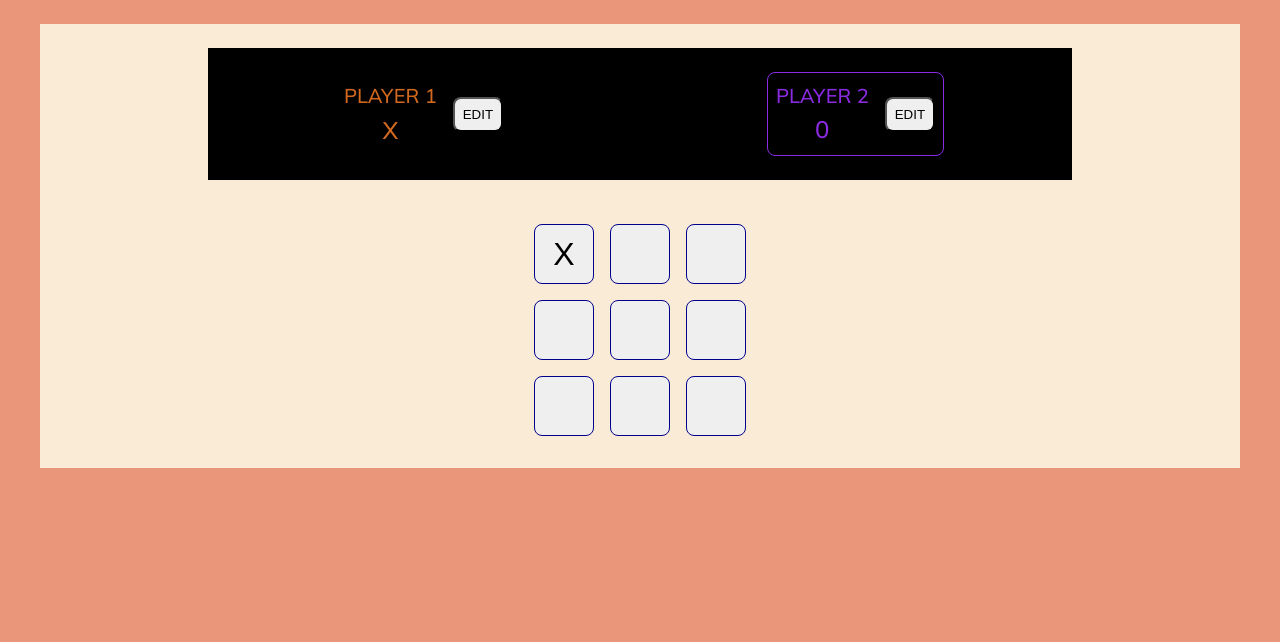
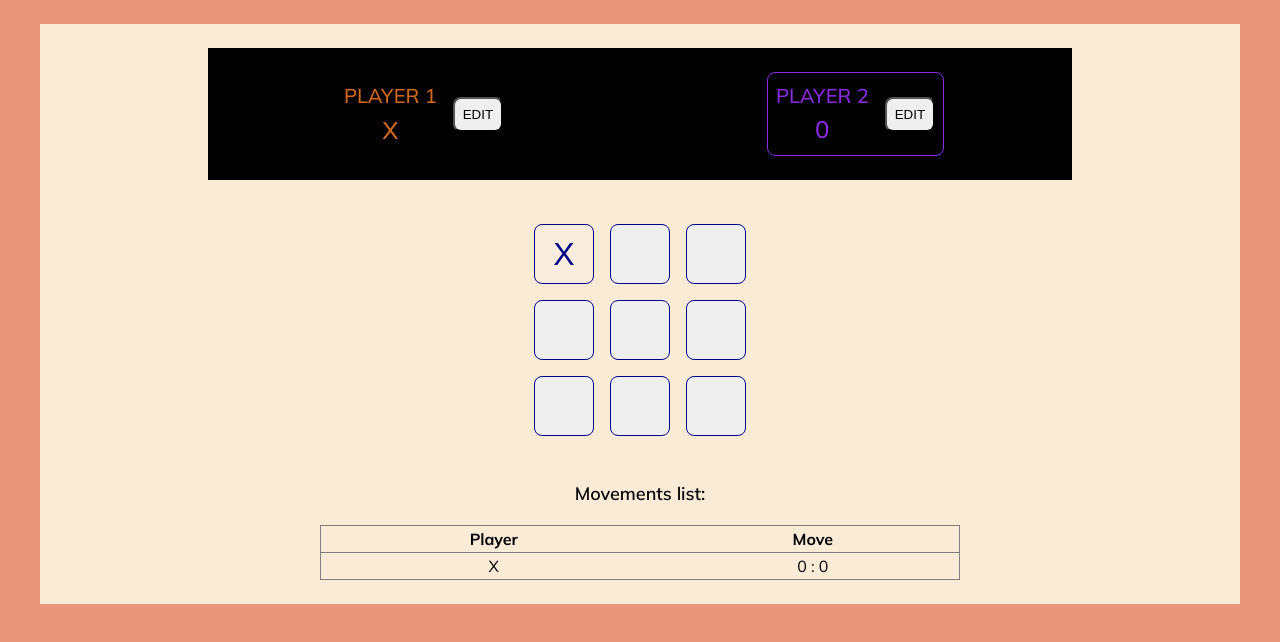
Before and after one commit to PVinaches/TicTacToe_ReactPractice, a React (Vite) app in the folder tic-tac-toe/: page / in a window 1280 px wide. Both pictures are taken after a click on the button 564 px from the left and 254 px from the top of the page. Shown: the top 642 px of the page. Built offline with nearby package versions, Linux system fonts and the light colour scheme.

Commit message:
feat: logs component, updated style

```diff
--- a/tic-tac-toe/src/App.jsx
+++ b/tic-tac-toe/src/App.jsx
@@ -1,15 +1,14 @@
 import { useState } from 'react';
 import Player from './components/Player';
 import GameBoard from './components/GameBoard'
+import Log from './components/Log';
 import './App.css';
 
 function App() {
 
-  const [activePlayer, setActivePlayer] = useState("X");
   const [gameTurns, setGameTurns] = useState([]);
 
   function handlePlayer(rowIndex, colIndex) {
-    setActivePlayer((currentPlayer) => currentPlayer === "X" ? "O" : "X");
     setGameTurns((prevTurns) => {
       const currentPlayer = prevTurns.length > 0 && prevTurns[0].player === "X" ? "O" : "X";
 
@@ -23,11 +22,13 @@ function App() {
     <div id="game-container">
 
       <div id="players">
-        <Player name ="Player 1" symbol="X" isActive={activePlayer === "X"} />
-        <Player name ="Player 2" symbol="0" isActive={activePlayer === "O"} />
+        <Player name ="Player 1" symbol="X" isActive={gameTurns.length > 0 ? gameTurns[0].player === "O" : true} />
+        <Player name ="Player 2" symbol="0" isActive={gameTurns.length > 0 ? gameTurns[0].player === "X" : false} />
       </div>
 
       <GameBoard onHandlePlayer={handlePlayer} turns={gameTurns} />
+
+      <Log turns={gameTurns} />
 
     </div>
 
--- a/tic-tac-toe/src/components/GameBoard.css
+++ b/tic-tac-toe/src/components/GameBoard.css
@@ -3,9 +3,11 @@
   margin-top: 36px;
   inline-size: fit-content;
 
-  > li {
+  > ol {
     display: flex;
     flex-direction: column;
+    margin: 0;
+    padding-left: 0;
 
     > div {
       display: flex;
@@ -27,6 +29,9 @@
     border: 1px solid darkblue;
     border-radius: 8px;
     font-size: 32px;
+    &:disabled {
+      color: darkblue;
+    }
   }
 
   li::marker {
--- a/tic-tac-toe/src/components/GameBoard.jsx
+++ b/tic-tac-toe/src/components/GameBoard.jsx
@@ -21,15 +21,15 @@ export default function GameBoard({ onHandlePlayer, turns }) {
   return (
     <div className="game-board">
       {gameBoard.map((row, rowIndex) => (
-        <li key={rowIndex}>
+        <ol key={rowIndex}>
           <div>
             {row.map((playerSymbol, colIndex) => (
               <li key={colIndex}>
-                <button onClick={() => handleAddSymbol(rowIndex, colIndex)}>{playerSymbol}</button>
+                <button onClick={() => handleAddSymbol(rowIndex, colIndex)} disabled={playerSymbol != undefined}>{playerSymbol}</button>
               </li>
             ))}
           </div>
-        </li>
+        </ol>
         )
       )}
     </div>
--- /dev/null
+++ b/tic-tac-toe/src/components/Log.css
@@ -0,0 +1,23 @@
+.logs-title {
+  font-size: 18px;
+  font-weight: 600;
+  text-align: center;
+  margin-top: 36px;
+}
+
+.logs {
+  width: 50vw;
+  margin-left: auto;
+  margin-right: auto;
+  border-spacing: 0;
+  border: 1px solid grey;
+  border-bottom: none;
+
+  th, td {
+    border-bottom: 1px solid grey;
+  }
+
+  td {
+    text-align: center;
+  }
+}
--- /dev/null
+++ b/tic-tac-toe/src/components/Log.jsx
@@ -0,0 +1,28 @@
+import PropTypes from 'prop-types';
+import './Log.css';
+
+export default function Log({ turns }) {
+  if (turns && turns.length > 0) {
+    return (
+      <>
+        <p className='logs-title'>Movements list:</p>
+        <table className="logs">
+          <tr>
+            <th>Player</th>
+            <th>Move</th>
+          </tr>
+          {turns.map((turn, i) => (
+            <tr key={i}>
+              <td>{turn.player}</td>
+              <td>{turn.square.row} : {turn.square.col}</td>
+            </tr>
+          ))}
+        </table>
+      </>
+    );
+  }
+}
+
+Log.propTypes = {
+  turns: PropTypes.any
+};
--- a/tic-tac-toe/src/index.css
+++ b/tic-tac-toe/src/index.css
@@ -5,10 +5,6 @@ html, body {
   font-size: 16px;
   line-height: 1.5;
   margin: 0;
-}
-
-html {
-  overflow: hidden;
 }
 
 body {
```
